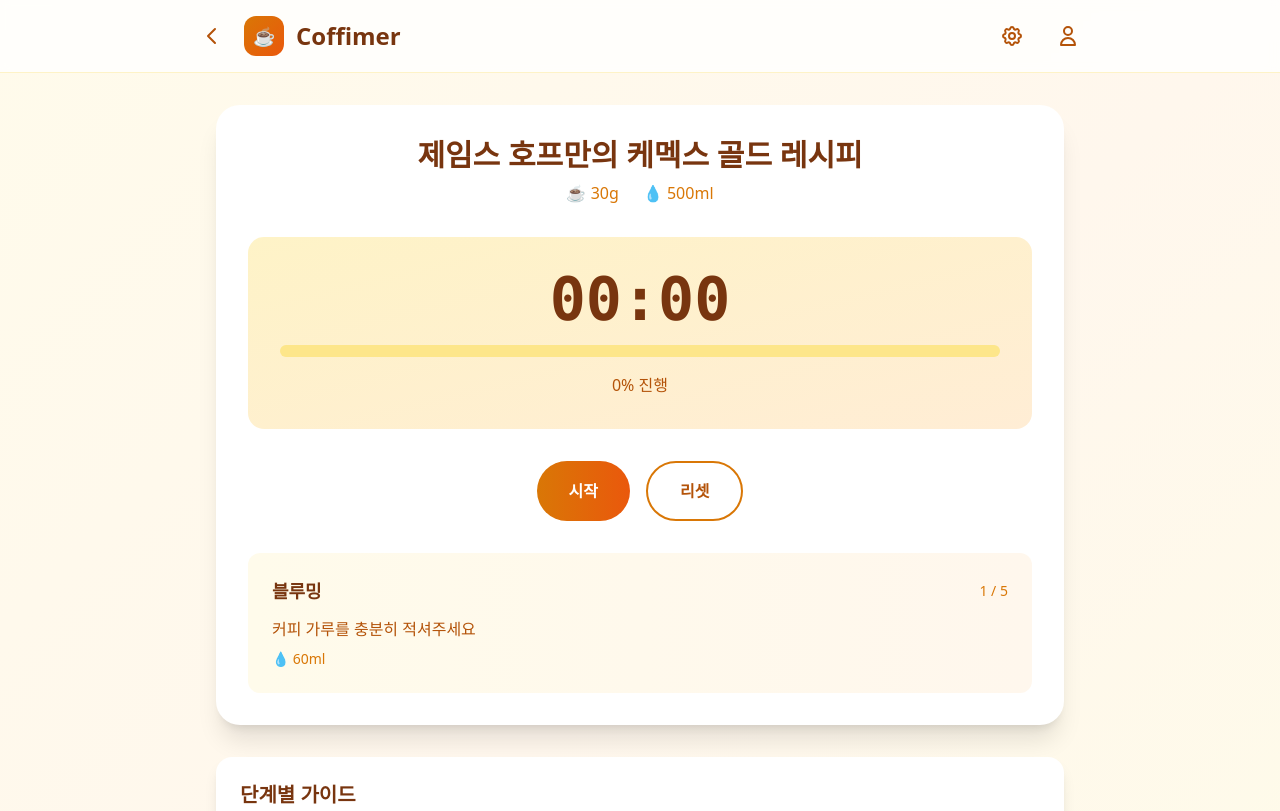
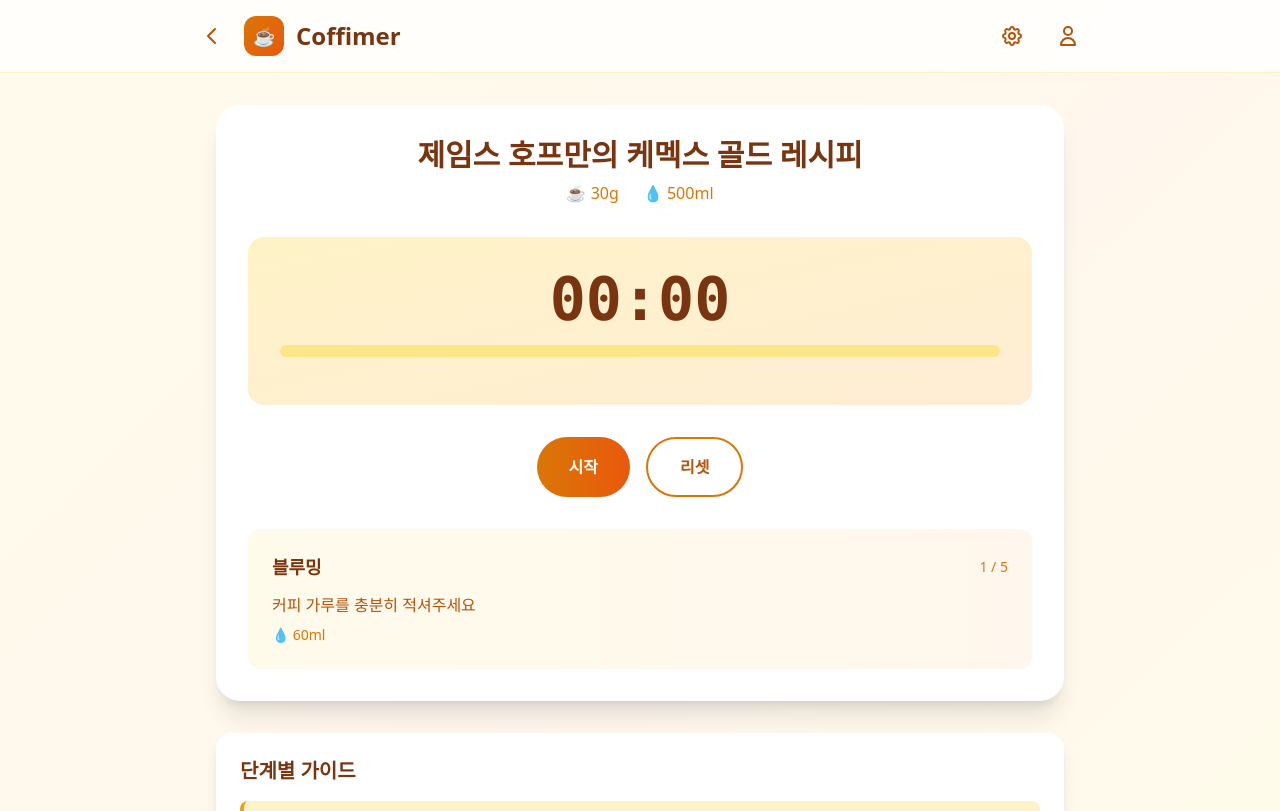
Before and after one commit to minseok1109/coffimer, a Next.js app: page /recipe/1 in a window 1280 px wide. Shown: the top 811 px of the page. Built offline with nearby package versions, Linux system fonts and the light colour scheme.

Commit message:
타이머 디스플레이에서 진행 상태 텍스트 제거 및 useRecipeTimer 훅에서 현재 단계 업데이트 로직 개선. 완료된 단계에 대한 알림 기능은 유지하며, 코드 가독성을 향상시켰습니다.

```diff
--- a/app/recipe/[id]/components/TimerDisplay.tsx
+++ b/app/recipe/[id]/components/TimerDisplay.tsx
@@ -10,10 +10,6 @@ interface TimerDisplayProps {
 
 export default function TimerDisplay({ currentTime, totalTime }: TimerDisplayProps) {
     const progress = calculateProgress(currentTime, totalTime);
-    const isCompleted = currentTime >= totalTime;
-    const progressText = isCompleted
-        ? '완료!'
-        : `${Math.floor(progress)}% 진행`;
 
     return (
         <div className="bg-gradient-to-br from-amber-100 to-orange-100 rounded-2xl p-8 mb-8">
@@ -22,7 +18,6 @@ export default function TimerDisplay({ currentTime, totalTime }: TimerDisplayPro
                     {formatTime(currentTime)}
                 </div>
                 <ProgressBar progress={progress} />
-                <div className="text-amber-700">{progressText}</div>
             </div>
         </div>
     );
--- a/app/recipe/[id]/hooks/useRecipeTimer.ts
+++ b/app/recipe/[id]/hooks/useRecipeTimer.ts
@@ -37,19 +37,17 @@ export const useRecipeTimer = (recipe: Recipe): UseRecipeTimerReturn => {
                 // 단계 완료 체크 및 알림
                 const completedStep = recipe.steps?.find((step) => step.time === newTime);
                 if (completedStep) {
-                    sendNotification(
-                        `${completedStep.title} 완료!`,
-                        completedStep.description
-                    );
+                    sendNotification(`${completedStep.title} 완료!`, completedStep.description);
                 }
 
-                // 현재 단계 업데이트
-                const newStepIndex =
-                    recipe.steps?.findIndex((step) => newTime < step.time) ?? -1;
-                const newCurrentStep =
-                    newStepIndex === -1
-                        ? (recipe.steps?.length ?? 1) - 1
-                        : Math.max(0, newStepIndex - 1);
+                // 현재 단계 업데이트 (시간 구간 기반)
+                let newCurrentStep = 0;
+                if (recipe.steps) {
+                    // 현재 시간이 넘어간 단계들의 개수를 계산
+                    const passedSteps = recipe.steps.filter((step) => newTime > step.time).length;
+                    // 마지막 단계를 넘지 않도록 제한
+                    newCurrentStep = Math.min(passedSteps, recipe.steps.length - 1);
+                }
 
                 if (newCurrentStep !== currentStep) {
                     setCurrentStep(newCurrentStep);
```
